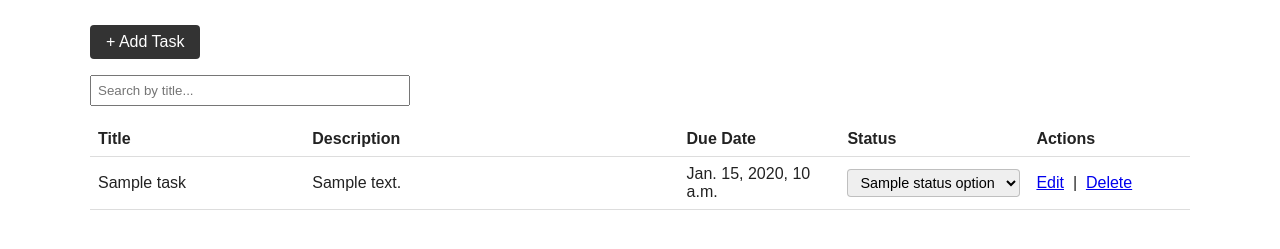
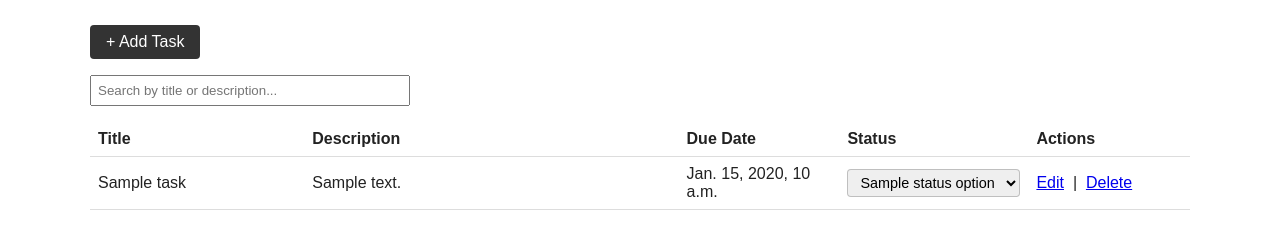
Before and after one commit to jomagjo/task-manager, a Django app: template tasks/templates/tasks/task_list.html in a window 1280 px wide. Shown: the part 138-387 px from the top of the page. Run offline with Django 3.2, Linux system fonts and the light colour scheme; the template is opened without the code that fills it: most values are stand-ins (such as "Sample title", 1, 10 or a date in 2020).

Commit message:
Extend live search to match description, not just title
Each row now carries data-description (the full, untruncated text,
independent of what's visibly shown/hidden by the expand control) so
the search box matches a keyword anywhere in the description, even
in the collapsed portion. Placeholder updated to "Search by title or
description...".

Co-Authored-By: Claude Sonnet 5 <noreply@anthropic.com>

```diff
--- a/tasks/templates/tasks/task_list.html
+++ b/tasks/templates/tasks/task_list.html
@@ -6,7 +6,7 @@
   type="text"
   id="title-search"
   class="search-input"
-  placeholder="Search by title..."
+  placeholder="Search by title or description..."
 />
 
 <table>
@@ -28,7 +28,10 @@
   </thead>
   <tbody>
     {% for task in tasks %}
-    <tr class="status-row status-row-{{ task.status }}">
+    <tr
+      class="status-row status-row-{{ task.status }}"
+      data-description="{{ task.description }}"
+    >
       <td class="task-title">{{ task.title }}</td>
       <td>
         {% if task.description %} {% if task.description|length > 50 %}
@@ -95,7 +98,9 @@
       rows.forEach(function (row) {
         var titleCell = row.querySelector(".task-title");
         var title = titleCell ? titleCell.textContent.toLowerCase() : "";
-        var matches = title.indexOf(query) !== -1;
+        var description = (row.dataset.description || "").toLowerCase();
+        var matches =
+          title.indexOf(query) !== -1 || description.indexOf(query) !== -1;
         row.style.display = matches ? "" : "none";
         if (matches) {
           visibleCount += 1;
```
